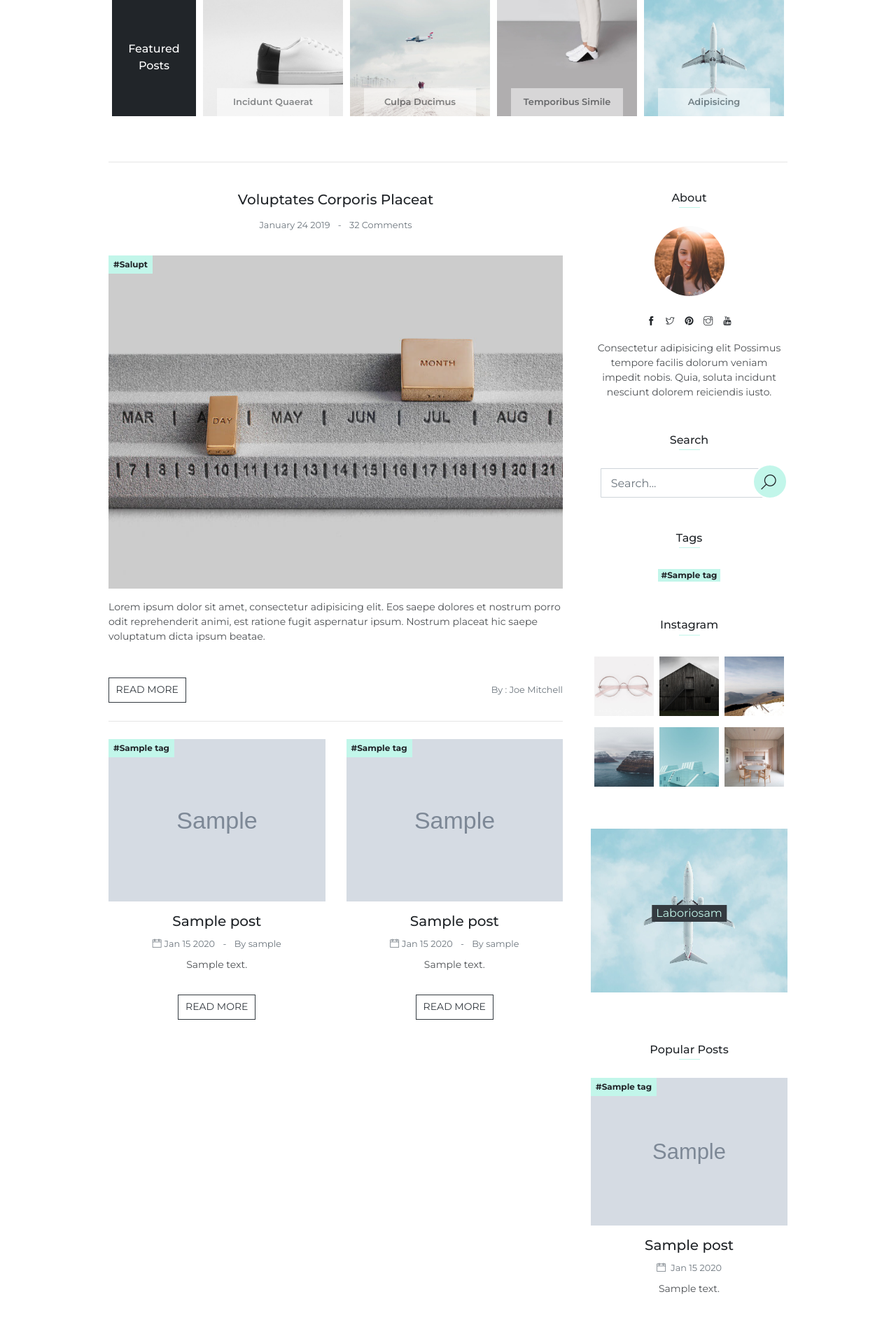
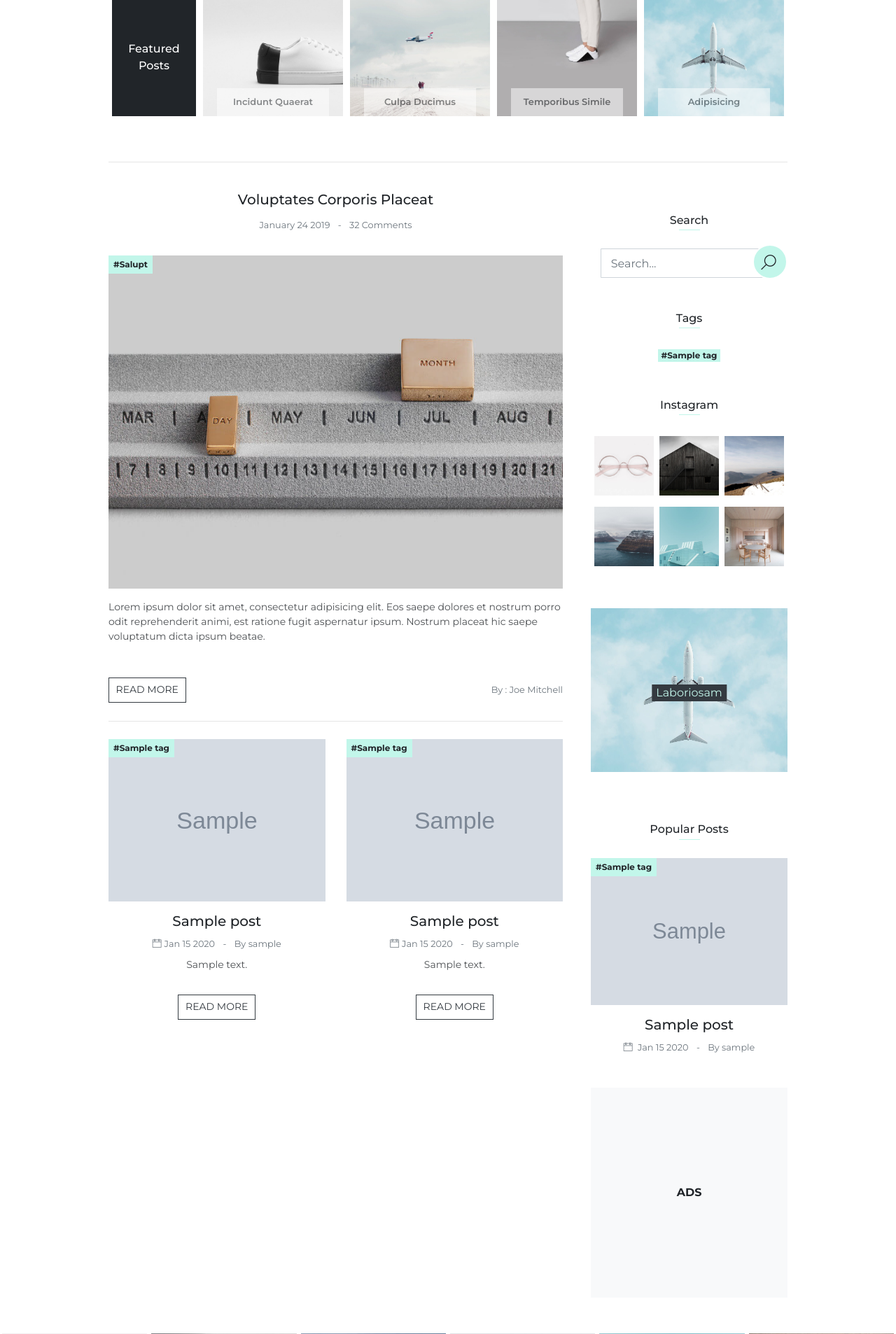
Before and after one commit to RainbowDwarf309/DjangoBlog, a Django app: page / in a window 1280 px wide. Shown: the part 666-2572 px from the top of the page at 70% size. Run offline with Django 4.2, Linux system fonts and the light colour scheme; tables that the repository leaves empty hold one stand-in row (values such as "Sample post"); grey boxes marked "Sample" are stand-in pictures; some libraries are stand-ins or nearby versions.

Commit message:
add links to authors

```diff
--- a/blog/news/templates/news/index.html
+++ b/blog/news/templates/news/index.html
@@ -87,7 +87,9 @@
         </div>
 
         <!-- Sidebar -->
-        {% include '_inc/_sidebar.html' %}
+        <div class="page-sidebar text-center">
+            {% include '_inc/_sidebar.html' %}
+        </div>
 
     </div>
 </div>
--- a/blog/news/templates/news/popular_posts.html
+++ b/blog/news/templates/news/popular_posts.html
@@ -11,8 +11,9 @@
     <div class="card-body px-0">
         <h5 class="card-title mb-2">{{ post.title }}</h5>
         <small class="small text-muted"><i class="ti-calendar pr-1"></i> {{ post.created_at|date:"M d Y" }}
+            <span class="px-2">-</span>
+            <a href="#" class="text-muted">By {{post.author}}</a>
         </small>
-        <p class="my-2">{{ post.content|safe|linebreaks|truncatewords:10 }}</p>
     </div>
 </div>
 {% endfor %}
--- a/blog/news/templates/news/posts.html
+++ b/blog/news/templates/news/posts.html
@@ -15,7 +15,7 @@
                 <h5 class="card-title mb-2">{{ post.title }}</h5>
                 <small class="small text-muted"><i class="ti-calendar pr-1"></i>{{ post.created_at|date:"M d Y" }}
                     <span class="px-2">-</span>
-                    <a href="#" class="text-muted">By {{post.author}}</a>
+                    <a href="{{post.get_absolute_author_url}}" class="text-muted">By {{post.author}}</a>
                 </small>
                 <p class="my-2">{{ post.content|safe|linebreaks|truncatewords:30 }}</p>
             </div>
@@ -39,7 +39,7 @@
                 <h5 class="card-title mb-2">{{ post.title }}</h5>
                 <small class="small text-muted"><i class="ti-calendar pr-1"></i>{{ post.created_at|date:"M d Y" }}
                     <span class="px-2">-</span>
-                    <a href="#" class="text-muted">By {{post.author}}</a>
+                    <a href="{{post.get_absolute_author_url}}" class="text-muted">By {{post.author}}</a>
                 </small>
                 <p class="my-2">{{ post.content|safe|linebreaks|truncatewords:30 }}</p>
             </div>
--- a/blog/news/templates/news/search_posts.html
+++ b/blog/news/templates/news/search_posts.html
@@ -54,7 +54,7 @@
                         <small class="small text-muted"><i class="ti-calendar pr-1"></i>
                             {{ post.created_at|date:"M d Y" }}
                             <span class="px-2">-</span>
-                            <a href="#" class="text-muted">{{post.comments.count}} Comments</a>
+                            <a href="{{post.get_absolute_author_url}}" class="text-muted">By {{post.author}}</a>
                         </small>
                         <p class="my-2">{{ post.content|safe|linebreaks|truncatewords:30 }}</p>
                     </div>
@@ -68,8 +68,9 @@
             </div>
         </div>
         <!-- Sidebar -->
+        <div class="page-sidebar text-center">
         {% include '_inc/_sidebar.html' %}
-
+        </div>
     </div>
 </div>
 {% include '_inc/_instagram.html' %}
--- a/blog/news/templates/news/single_post.html
+++ b/blog/news/templates/news/single_post.html
@@ -44,7 +44,7 @@
                         {% endif %}
                     </div>
                     <small class="small text-muted">
-                        <a href="#" class="text-muted">By {{post.author}}</a>
+                        <a href="{{post.get_absolute_author_url}}" class="text-muted">By {{post.author}}</a>
                         <span class="px-2">·</span>
                         <span>{{ post.created_at|date:"M d Y" }}</span>
                         <span class="px-2">·</span>
--- a/blog/templates/_inc/_sidebar.html
+++ b/blog/templates/_inc/_sidebar.html
@@ -1,17 +1,5 @@
 {% load static %}
 {% load sidebar %}
-<div class="page-sidebar text-center">
-    <h6 class="sidebar-title section-title mb-4 mt-3">About</h6>
-    <img src="{% static 'assets/imgs/avatar.jpg' %}" alt="" class="circle-100 mb-3">
-    <div class="socials mb-3 mt-2">
-        <a href="javascript:void(0)"><i class="ti-facebook"></i></a>
-        <a href="javascript:void(0)"><i class="ti-twitter"></i></a>
-        <a href="javascript:void(0)"><i class="ti-pinterest-alt"></i></a>
-        <a href="javascript:void(0)"><i class="ti-instagram"></i></a>
-        <a href="javascript:void(0)"><i class="ti-youtube"></i></a>
-    </div>
-    <p>Consectetur adipisicing elit Possimus tempore facilis dolorum veniam impedit nobis. Quia, soluta incidunt
-        nesciunt dolorem reiciendis iusto.</p>
 
     <h6 class="sidebar-title mt-5 mb-4">Search</h6>
     <form method="get" action="{% url 'search' %}">
@@ -67,4 +55,3 @@
     <div class="ad-card d-flex text-center align-items-center justify-content-center">
         <span href="#" class="font-weight-bold">ADS</span>
     </div>
-</div>
```
